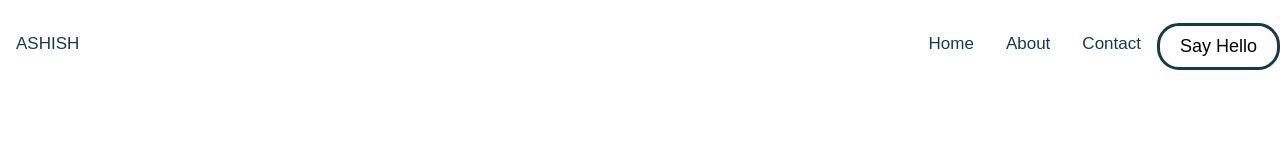
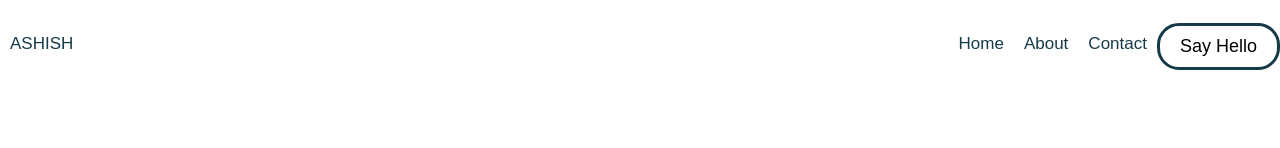
Before and after one commit to ashishpipaliya30/portfolio-V2, a plain HTML site: page AP/index.html in a window 1280 px wide. Shown: the top 148 px of the page. Drawn offline with Linux system fonts and the light colour scheme.

Commit message:
minor changes

```diff
--- a/AP/CSS/style.css
+++ b/AP/CSS/style.css
@@ -31,7 +31,7 @@ body::-webkit-scrollbar-thumb {
   display: block;
   color: #173a48;
   text-align: center;
-  padding: 14px 16px;
+  padding: 14px 10px;
   font-size: 17px;
   text-decoration: none;
 }
```
